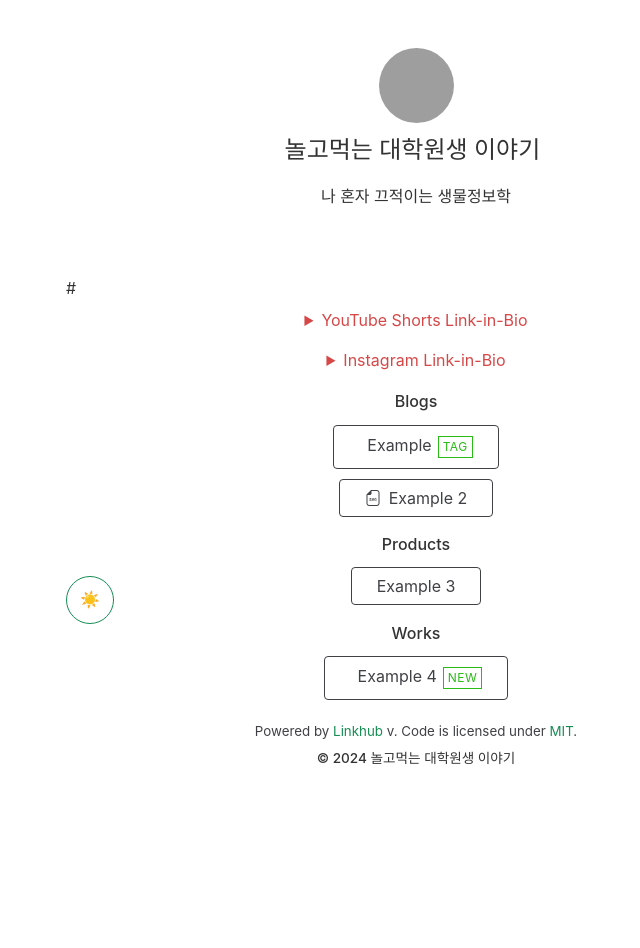
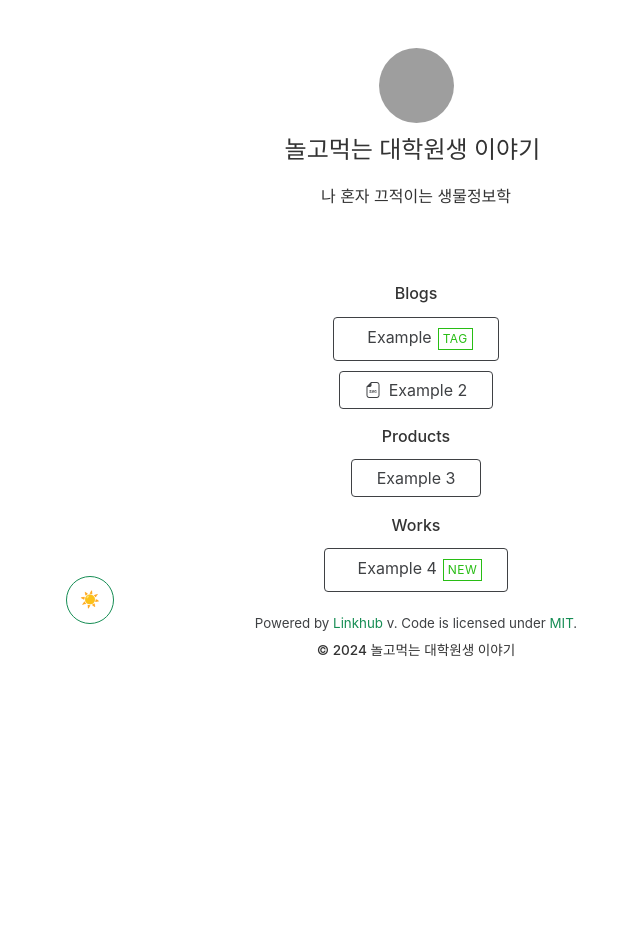
Before and after one commit to qjjin/qjjin.github.io, a Jekyll site: the page built from index.html, in a window 1280 px wide. Shown: the whole page, without its empty margins (224-864 px from the left). Built offline with Jekyll 4.4.1, drawn with Linux system fonts in a browser that asks for light colours; nearby versions of some CDN libraries; grey boxes are pictures that could not be loaded.

Commit message:
Update default.html

```diff
--- a/_layouts/default.html
+++ b/_layouts/default.html
@@ -46,9 +46,6 @@
         <!-- Social Media Links -->
         {% include social.html %}
 
-        <!-- Insta/TikTok/YouTube Link-in-bio -->
-        # {% include bio.html %}
-
         <!-- Link Buttons -->
         {% include links.html %}
 
```
